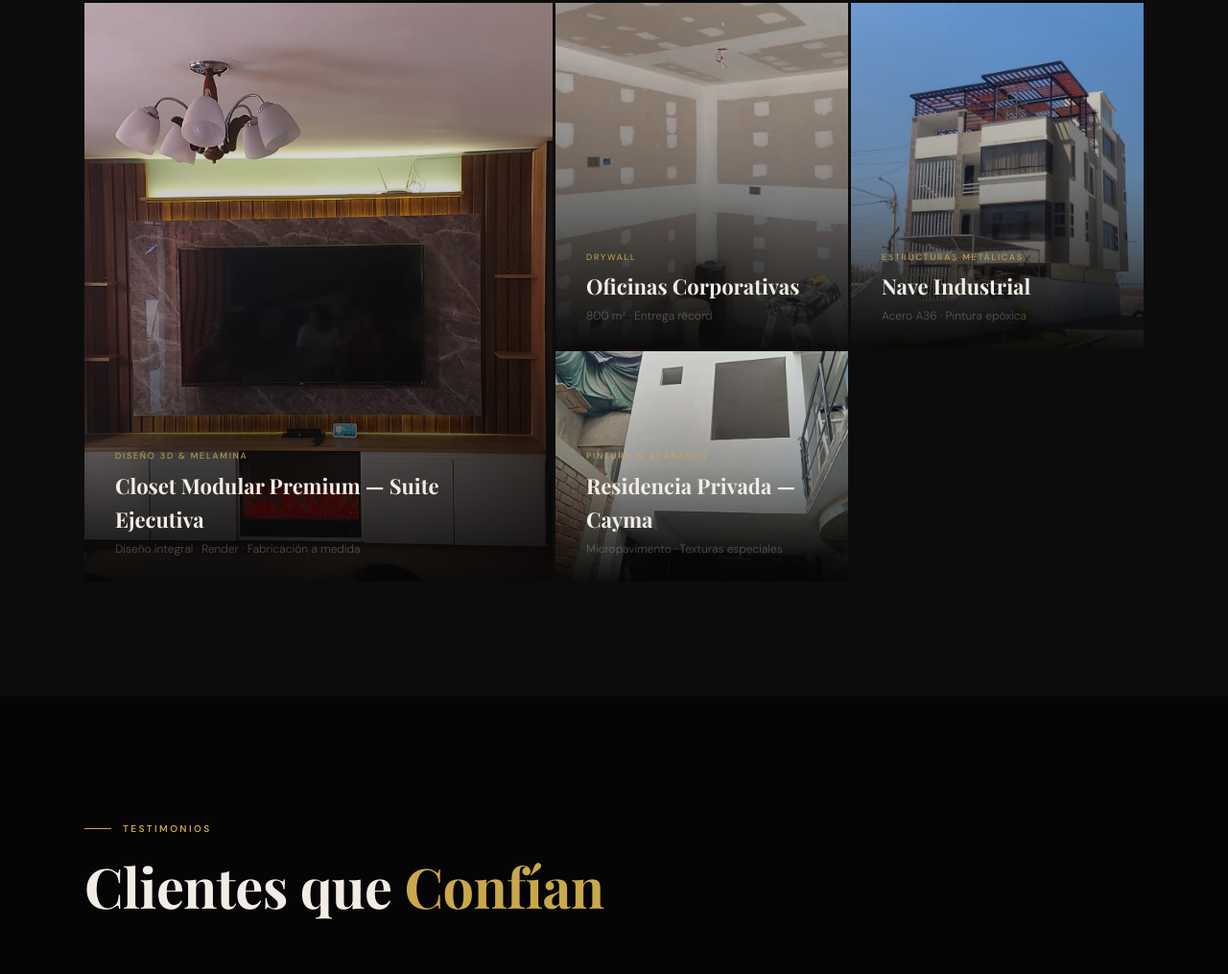
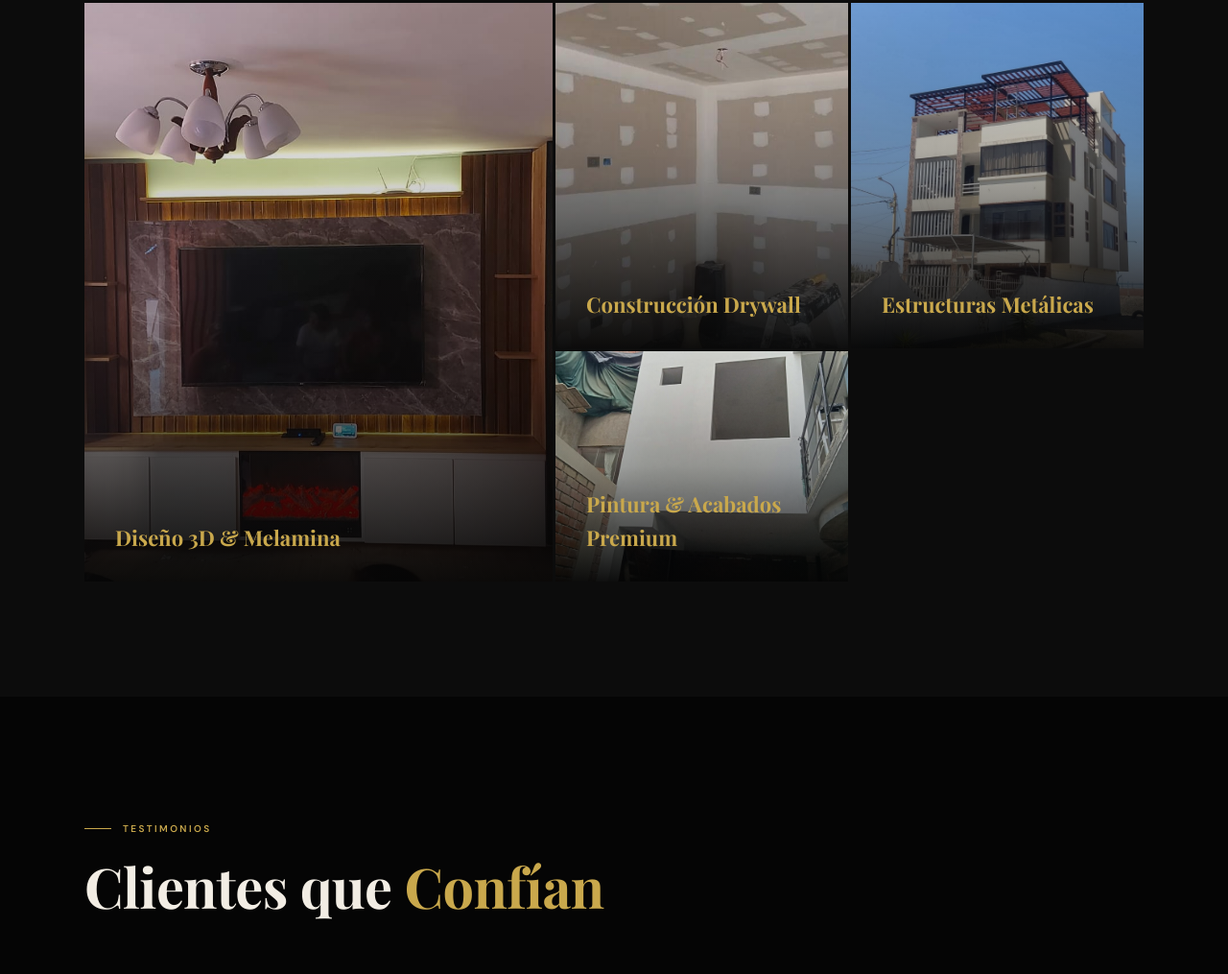
Before and after one commit to dataperuvian-analytics/alain-estudio, a plain HTML site: page index.html in a window 1280 px wide. Shown: the part 3498-4513 px from the top of the page at 96% size. Drawn offline with nearby package versions, Linux system fonts and the light colour scheme.

Commit message:
Update index.html

```diff
--- a/index.html
+++ b/index.html
@@ -1371,9 +1371,7 @@ footer{
       <article class="proj p1-bg r r-d1" role="listitem" aria-label="Closet Modular Premium">
         <div class="proj__overlay"></div>
         <div class="proj__info">
-          <p class="proj__tag">Diseño 3D &amp; Melamina</p>
-          <h3 class="proj__title">Closet Modular Premium — Suite Ejecutiva</h3>
-          <p class="proj__meta">Diseño integral · Render · Fabricación a medida</p>
+          <h3 class="proj__title" style="color:var(--gold)">Diseño 3D &amp; Melamina</h3>
         </div>
         <div class="proj__action" aria-hidden="true">
           <svg viewBox="0 0 24 24"><line x1="7" y1="17" x2="17" y2="7"/><polyline points="7 7 17 7 17 17"/></svg>
@@ -1383,9 +1381,7 @@ footer{
       <article class="proj p2-bg r r-d2" role="listitem" aria-label="Oficinas Corporativas">
         <div class="proj__overlay"></div>
         <div class="proj__info">
-          <p class="proj__tag">Drywall</p>
-          <h3 class="proj__title">Oficinas Corporativas</h3>
-          <p class="proj__meta">800 m² · Entrega récord</p>
+          <h3 class="proj__title" style="color:var(--gold)">Construcción Drywall</h3>
         </div>
         <div class="proj__action" aria-hidden="true">
           <svg viewBox="0 0 24 24"><line x1="7" y1="17" x2="17" y2="7"/><polyline points="7 7 17 7 17 17"/></svg>
@@ -1395,9 +1391,7 @@ footer{
       <article class="proj p3-bg r r-d3" role="listitem" aria-label="Nave Industrial">
         <div class="proj__overlay"></div>
         <div class="proj__info">
-          <p class="proj__tag">Estructuras Metálicas</p>
-          <h3 class="proj__title">Nave Industrial</h3>
-          <p class="proj__meta">Acero A36 · Pintura epóxica</p>
+          <h3 class="proj__title" style="color:var(--gold)">Estructuras Metálicas</h3>
         </div>
         <div class="proj__action" aria-hidden="true">
           <svg viewBox="0 0 24 24"><line x1="7" y1="17" x2="17" y2="7"/><polyline points="7 7 17 7 17 17"/></svg>
@@ -1407,9 +1401,7 @@ footer{
       <article class="proj p4-bg r r-d4" role="listitem" aria-label="Residencia Privada">
         <div class="proj__overlay"></div>
         <div class="proj__info">
-          <p class="proj__tag">Pintura &amp; Acabados</p>
-          <h3 class="proj__title">Residencia Privada — Cayma</h3>
-          <p class="proj__meta">Micropavimento · Texturas especiales</p>
+          <h3 class="proj__title" style="color:var(--gold)">Pintura &amp; Acabados Premium</h3>
         </div>
         <div class="proj__action" aria-hidden="true">
           <svg viewBox="0 0 24 24"><line x1="7" y1="17" x2="17" y2="7"/><polyline points="7 7 17 7 17 17"/></svg>
```
